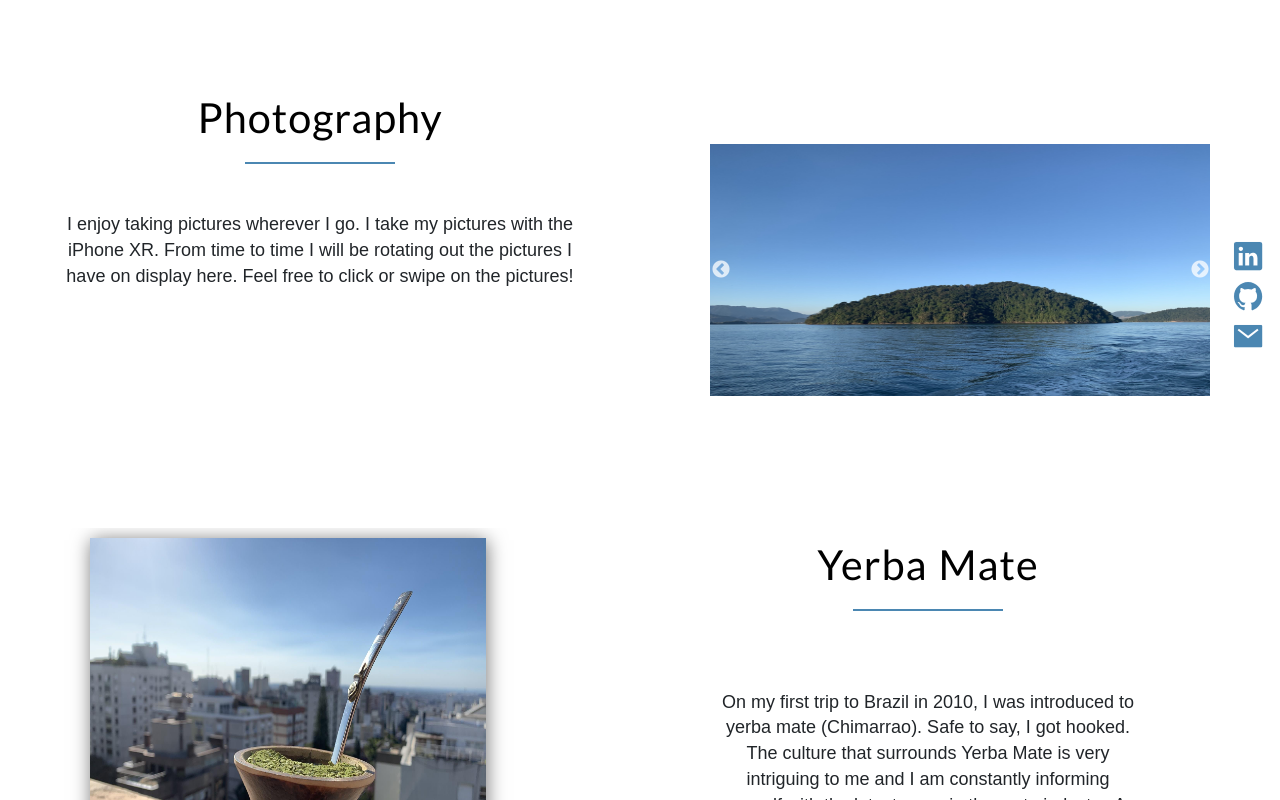
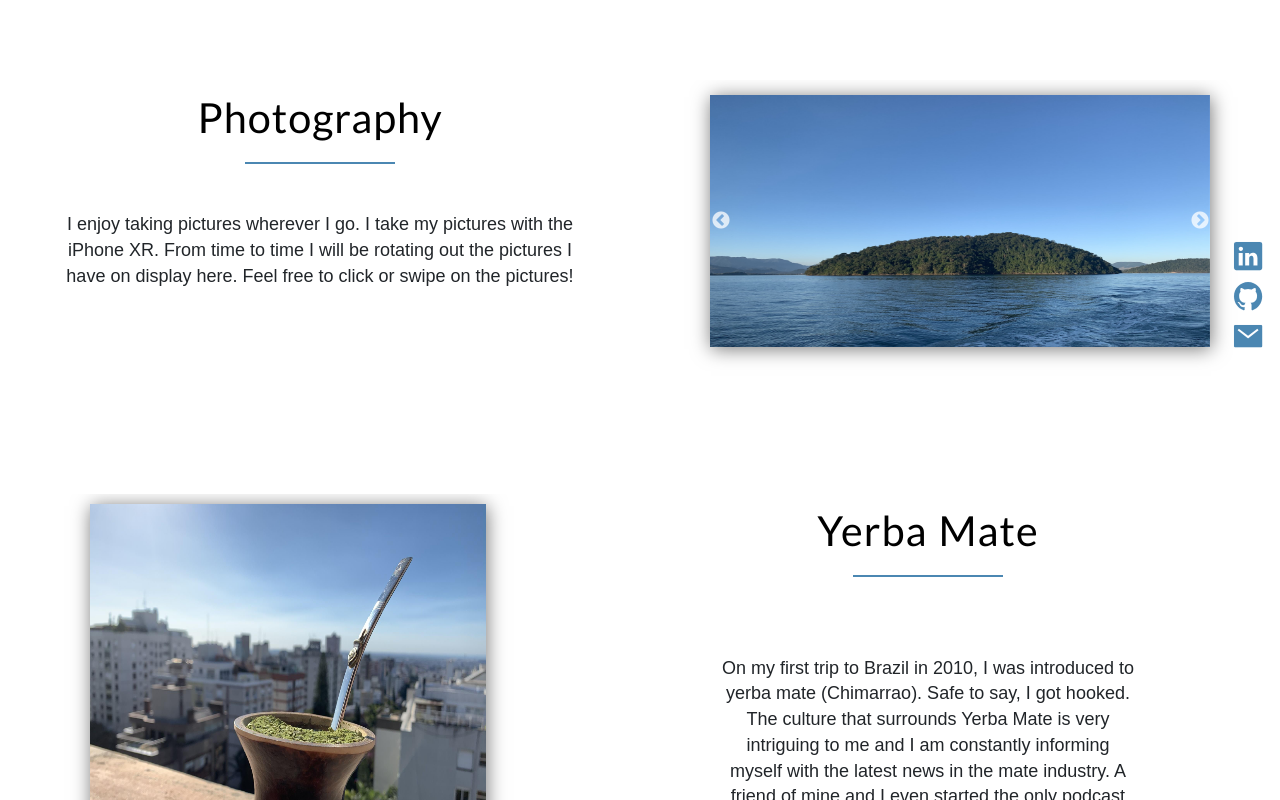
Before and after one commit to clewis890/clarks-portfolio, a React (Create React App) app: page /Hobbies in a window 1280 px wide. Shown: the top 800 px of the page. Built offline with nearby package versions, Linux system fonts and the light colour scheme; a web font is replaced by a local one.

Commit message:
photo gallery styling

```diff
--- a/src/components/ScrollToTop.js
+++ b/src/components/ScrollToTop.js
@@ -16,7 +16,7 @@ export default class ScrollToTop extends Component {
     }
 
     toggleVisibility() {
-        if (window.pageYOffset > 300) {
+        if (window.pageYOffset > 100) {
             this.setState({
                 is_visible: true
             });
--- a/src/style/index.css
+++ b/src/style/index.css
@@ -469,7 +469,8 @@ img .pic-gallery {
 
 .slider-gallery {
     max-width: 80%;
-    margin: auto;
+    margin: auto auto 2em auto;
+    box-shadow: 1px 2px 18px #777;
 }
 
 button.slick-arrow.slick-prev {
@@ -519,7 +520,6 @@ button.slick-arrow.slick-prev {
 .slider-gallery img {
     height: 13.5em;
     width: 13.5em;
-    box-shadow: 1px 2px 18px #777;
 }
 
 /*----------------------*/
--- a/src/style/responsive.css
+++ b/src/style/responsive.css
@@ -97,7 +97,7 @@
         justify-content: center;
     }
 
-    div.photo-box:last-child { margin-right: 0%; }
+    div.photo-box:last-child { margin: 30px 0 30px 0; }
     h2.yerba-header-1 { margin-bottom: 15%; }
 
     div.yerba-box {
@@ -185,15 +185,6 @@
     .skillslist li:hover {
         border-bottom: 1px solid #325a76;
         cursor: pointer;
-    }
-
-    div.author-box {
-        position: absolute;
-        top: 1.5em;
-        left: 0em;
-        max-width: 100%;
-        height: auto;
-        width: 100%;
     }
 
     div.author-box {
@@ -300,7 +291,9 @@
         justify-content: center;
     }
 
-    div.photo-box:last-child { margin-right: 0%; }
+    div.photo-box:last-child {
+        margin: 15px 0 15px 0;
+    }
     div.slider-gallery { width: 380px; }
 
     .yerba-box:last-child {
```
Also changed, not shown: src/portfoliopics/weddingwebsite.png.
